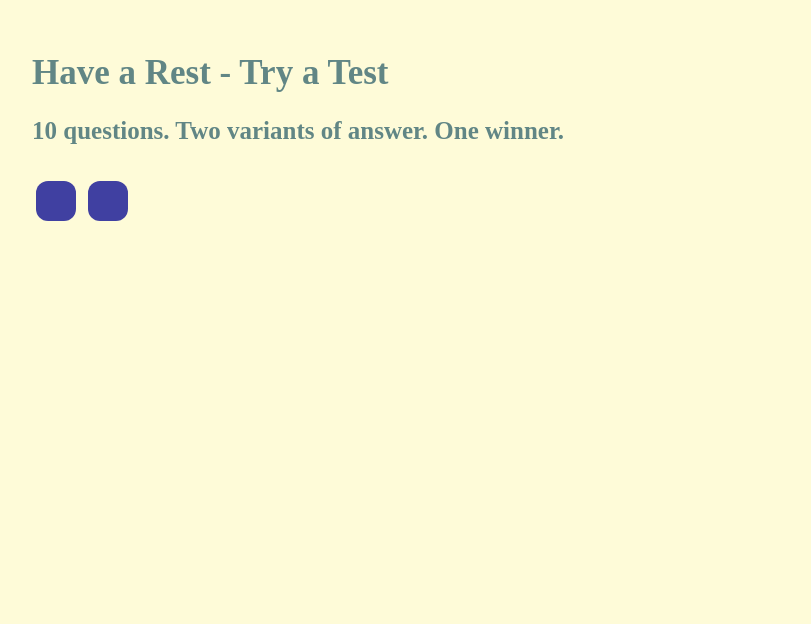
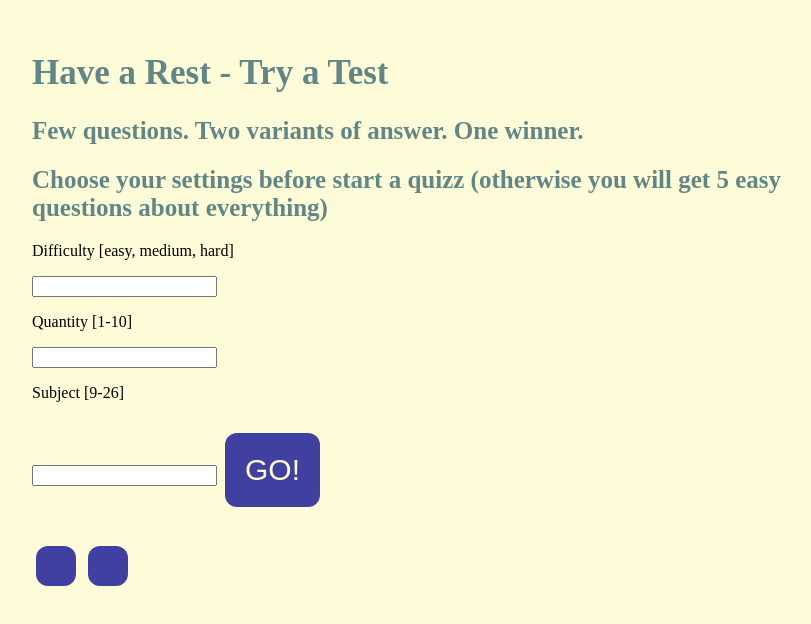
Before and after one commit to troinich/Quizz, a plain HTML site: page index.html in a window 1280 px wide. Shown: the part 120-744 px from the top of the page, without its empty margins (208-1019 px from the left). Drawn offline with Linux system fonts and the light colour scheme; no server answers.

Commit message:
Update index.html

```diff
--- a/index.html
+++ b/index.html
@@ -11,17 +11,25 @@
 </head>
 
 <body>
-    <header>
-        <h1> Have a Rest - Try a Test</h1>
-        <h2> 10 questions. Two variants of answer. One winner.</h2>
-    </header>
+    <h1> Have a Rest - Try a Test</h1>
+    <h2> Few questions. Two variants of answer. One winner.</h2>
 
-    <section>
+    <h2>Choose your settings before start a quizz (otherwise you will get 5 easy questions about everything) </h2>
+    <nav>
+        <p>Difficulty [easy, medium, hard]</p>
+        <input type="text" id="difficulty" value="">
+        <p>Quantity [1-10]</p>
+        <input type="text" id="quantity" value="">
+        <p>Subject [9-26]</p>
+        <input type="text" id="subject" value="">
+        <button id="go"> GO!</button>
+    </nav>
+
+    <div id="content">
         <div id="question1"></div>
         <button id="trues"></button>
         <button id="falses"></button>
-    </section>
+    </div>
 </body>
 <script type="text/javascript" src="main.js"></script>
-
 </html>
```
